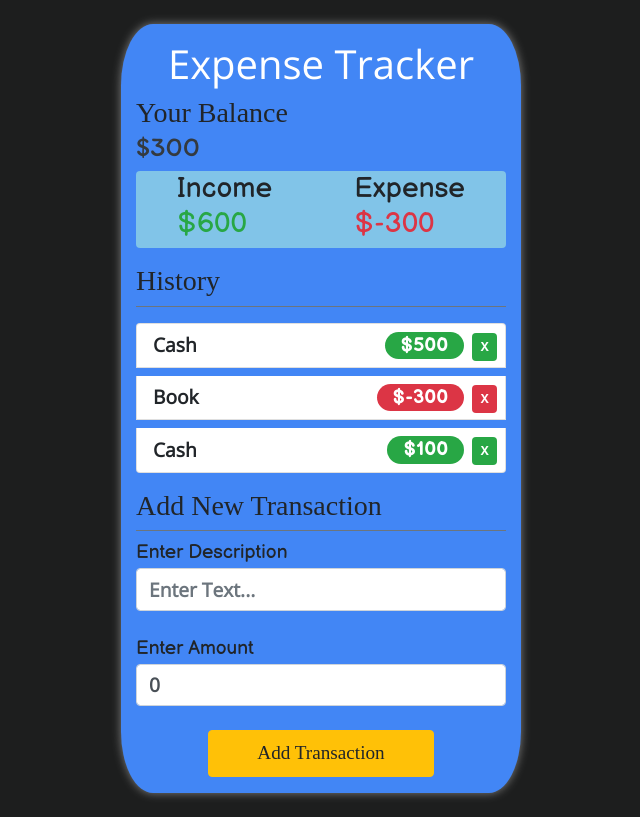
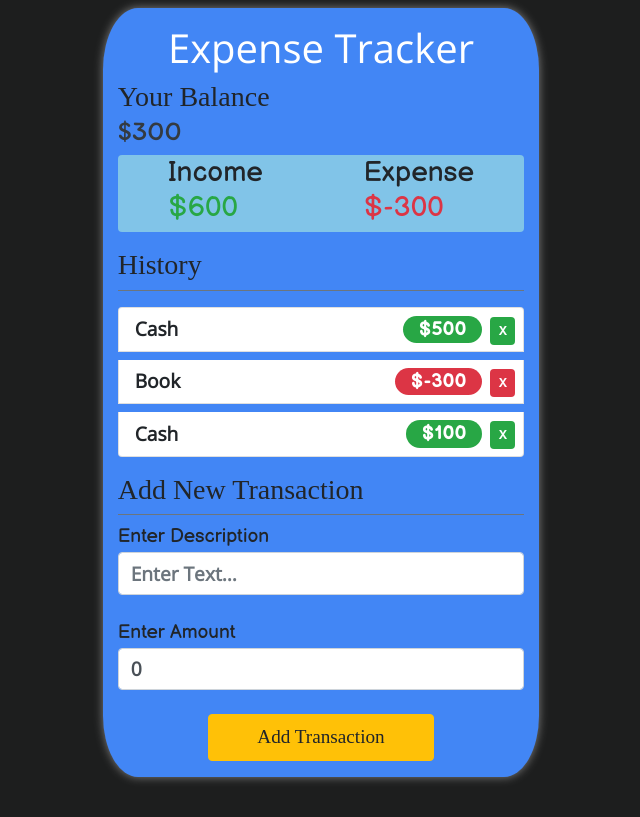
Before and after one commit to muhammadsalif/Expense-Tracker-App-React, a React (Create React App) app: page / in a window 1280 px wide. Shown: the whole page, without its empty margins (319-959 px from the left). Built offline with nearby package versions, Linux system fonts and the light colour scheme; a web font is replaced by a local one.

Commit message:
little bit new styling added.

```diff
--- a/src/App.css
+++ b/src/App.css
@@ -2,11 +2,11 @@ body {
   background-color: #1d1e1e !important;
 }
 
-.container {
-  max-width: 400px !important;
-  min-height: 450px !important;
-  /* max-height: 100vh !important; */
-  margin: 0 auto !important;
+.myCol {
+  /* max-width: 400px !important; */
+  /* min-height: 450px !important; */
+  /* height: 100vh; */
+  /* margin: 0 auto !important; */
   /* background-color: #0080ff !important; */
   background-color: #4286f5 !important;
   box-shadow: 0px 0px 10px gray !important;
--- a/src/App.js
+++ b/src/App.js
@@ -42,7 +42,8 @@ function App() {
   };
 
   return (
-    <div className="container py-3 my-4">
+    <div className="row">
+      <div className="myCol mt-2 py-3 col-10 col-sm-7 col-md-6 col-lg-4 mx-auto">
         <Header></Header>
 
         <Balance getIncome={getIncome()} getExpense={getExpense()}></Balance>
@@ -62,6 +63,7 @@ function App() {
           setAmount={setAmount}
         ></AddTrasaction>
       </div>
+    </div>
   );
 }
 
--- a/src/components/Balance.jsx
+++ b/src/components/Balance.jsx
@@ -5,7 +5,7 @@ export const Balance = ({ getIncome, getExpense }) => {
     <div>
       <h3>
         <span className="text-capitalize   myFont">your balance</span> <br />{" "}
-        <span class="text-dark myFont3">${getIncome + getExpense}</span>
+        <span className="text-dark myFont3">${getIncome + getExpense}</span>
       </h3>
     </div>
   );
--- a/src/components/History.jsx
+++ b/src/components/History.jsx
@@ -2,7 +2,7 @@ import React from "react";
 
 export const History = ({ transactions }) => {
   return (
-    <div class="mt-3">
+    <div className="mt-3">
       <h3 className="pb-2 border-secondary myFont border-bottom">History</h3>
       <ul className="list-group mt-3">
         {transactions.map((transObj, ind) => {
--- a/src/components/IncomeExpense.jsx
+++ b/src/components/IncomeExpense.jsx
@@ -10,7 +10,7 @@ export const IncomeExpense = ({ getExpense, getIncome }) => {
           <span className="text-success myFont2">${getIncome}</span>
         </h3>
         <h3>
-          <span class="text-capitalize myFont2">expense</span> <br />
+          <span className="text-capitalize myFont2">expense</span> <br />
           <span className="text-danger myFont2">${getExpense}</span>
         </h3>
       </div>
```
Lines whose indentation alone changed are shown as unchanged.
